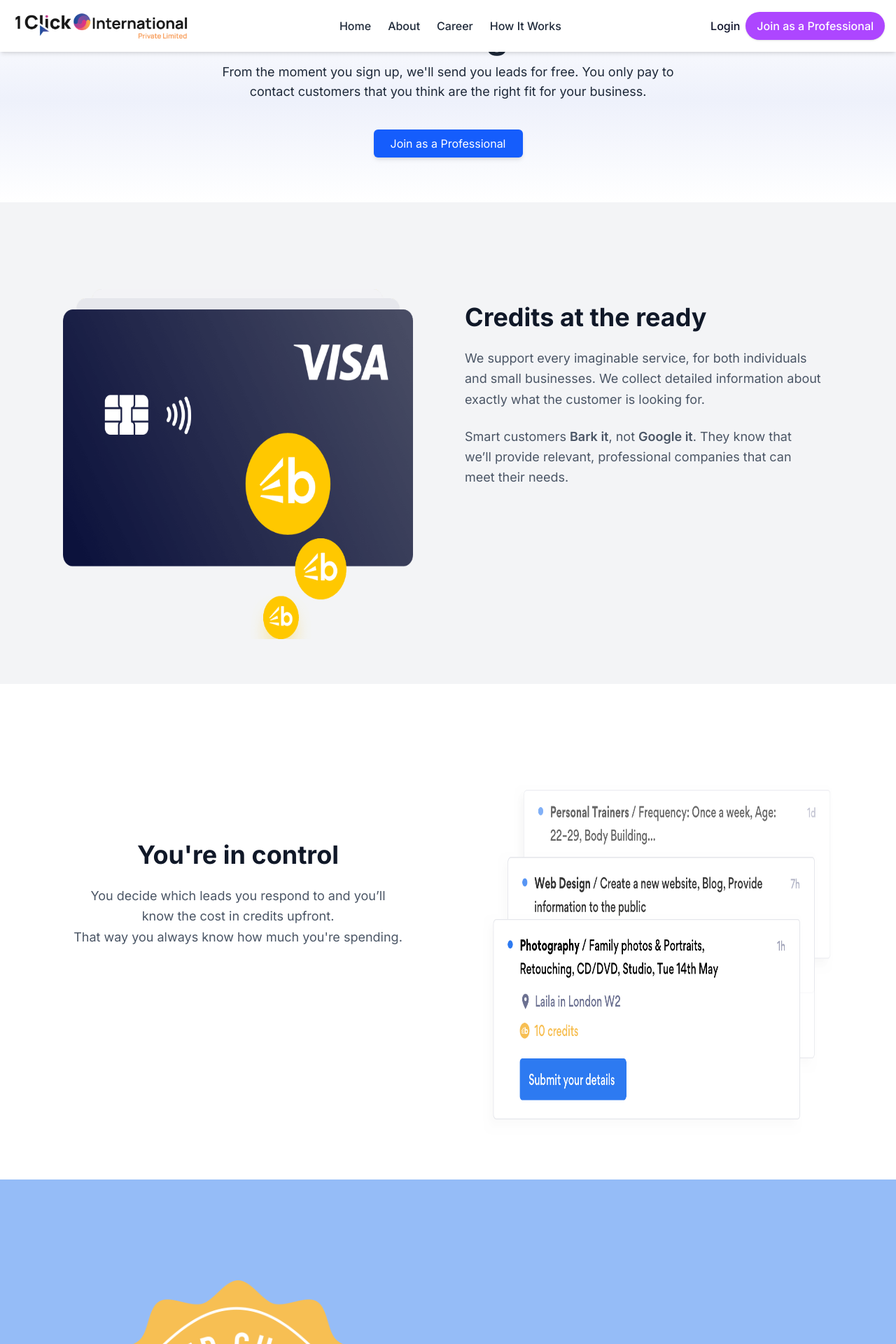
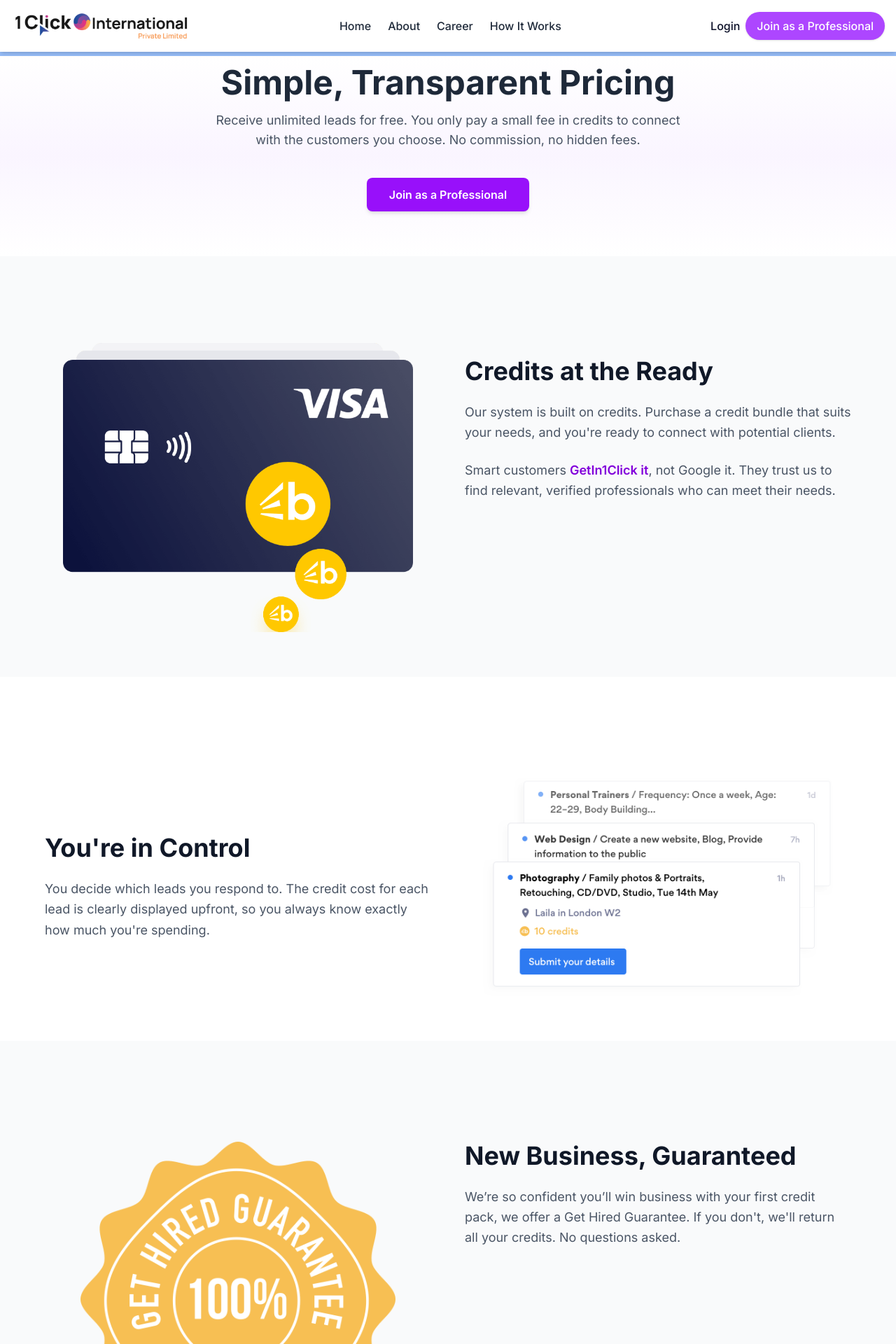
Before and after one commit to superAman07/Getin1click, a Next.js app: page /Pricing in a window 1280 px wide. Shown: the top 1920 px of the page at 70% size. Built offline with nearby package versions, Linux system fonts and the light colour scheme; no server answers; the database is empty.

Commit message:
update dpricing page

```diff
--- a/components/Pricing.tsx
+++ b/components/Pricing.tsx
@@ -1,112 +1,82 @@
-export default function Pricing(){
-    return(
+'use client'
+import Link from "next/link";
 
-        <div className="min-h-screen flex flex-col items-center justify-center  text-gray-800">
-               <section className="w-full bg-gradient-to-b from-white via-[#eef1fb] to-white py-16 flex flex-col items-center">
-     <h1 className=" font-bold " style={{fontSize : "50px", marginTop:"-50px"}}>Pricing</h1>
-          <p className="text-lg max-w-2xl text-center" style={{fontSize: "18px"}}>
-From the moment you sign up, we'll send you leads for free. You only pay to contact customers that you think are the right fit for your business.</p>
-
-      {/* Button */}
-      <button className="bg-blue-600 text-white px-6 py-2 rounded-md shadow-md hover:bg-blue-700 transition mt-10">
+export default function Pricing() {
+  return (
+    <div className="min-h-screen flex flex-col items-center justify-center text-gray-800 pt-20">
+      {/* Hero Section */}
+      <section className="w-full bg-gradient-to-b from-white via-purple-50 to-white py-16 flex flex-col items-center text-center px-4">
+        <h1 className="font-bold text-4xl sm:text-5xl" style={{ marginTop: "-50px" }}>
+          Simple, Transparent Pricing
+        </h1>
+        <p className="text-lg max-w-2xl mt-4 text-gray-600">
+          Receive unlimited leads for free. You only pay a small fee in credits to connect with the customers you choose. No commission, no hidden fees.
+        </p>
+        <Link href="/joinasprofessional" className="bg-purple-600 text-white px-8 py-3 rounded-lg shadow-md hover:bg-purple-700 transition mt-10 cursor-pointer font-semibold">
           Join as a Professional
-      </button>
-
-
+        </Link>
       </section>
 
-
-
-
-
-    <section className="w-full bg-gray-100 py-16 px-6 md:px-16 flex flex-col md:flex-row items-center md:items-start gap-12">
-      {/* Left Side Image */}
-      <div className="relative w-full md:w-1/2 flex justify-center mt-20">
+      {/* Section 1: Credits at the ready */}
+      <section className="w-full bg-gray-50 py-16 px-6 md:px-16 flex flex-col md:flex-row items-center md:items-start gap-12">
+        <div className="relative w-full md:w-1/2 flex justify-center mt-10 md:mt-20">
           <img
             src="/pricing-1.png"
-          alt="hiw-pro"
-          className=" w-full md:w-[500px] h-[500px]" style={{marginTop:"-20px"}}
+            alt="A professional reviewing leads"
+            className="w-full md:w-[500px] h-auto"
+            style={{ marginTop: "-20px" }}
           />
-
-
         </div>
-
-      {/* Right Side Text */}
-      <div className="w-full md:w-1/2 text-center md:text-left mt-20">
+        <div className="w-full md:w-1/2 text-center md:text-left mt-10 md:mt-20">
           <h2 className="text-3xl md:text-4xl font-bold text-gray-900 mb-6">
-
-Credits at the ready
+            Credits at the Ready
           </h2>
-        <p className="text-gray-600 leading-relaxed mb-6" style={{fontSize: "18px"}}>
-          We support every imaginable service, for both individuals <br /> and small
-          businesses. We collect detailed information
-           about <br />exactly what the
-          customer is looking for.
+          <p className="text-gray-600 leading-relaxed mb-6 text-lg">
+            Our system is built on credits. Purchase a credit bundle that suits your needs, and you're ready to connect with potential clients.
           </p>
-        <p className="text-gray-600 leading-relaxed" style={{fontSize: "18px"}}>
-          Smart customers <span className="font-semibold">Bark it</span>, not{" "}
-          <span className="font-semibold">Google it</span>. They know that <br /> we’ll
-          provide relevant, professional companies that can <br /> meet their needs.
+          <p className="text-gray-600 leading-relaxed text-lg">
+            Smart customers <span className="font-semibold text-purple-700">GetIn1Click it</span>, not Google it. They trust us to find relevant, verified professionals who can meet their needs.
           </p>
         </div>
       </section>
 
-
-       <section className="w-full bg-white py-16 px-6 md:px-16 flex flex-col md:flex-row items-center md:items-start gap-12">
-
-
-      {/* Right Side Text */}
-      <div className="w-full md:w-1/2 text-center md:text-Right mt-40">
+      {/* Section 2: You're in control */}
+      <section className="w-full bg-white py-16 px-6 md:px-16 flex flex-col-reverse md:flex-row items-center md:items-start gap-12">
+        <div className="w-full md:w-1/2 text-center md:text-left mt-10 md:mt-40">
           <h2 className="text-3xl md:text-4xl font-bold text-gray-900 mb-6">
-         You're in control
+            You're in Control
           </h2>
-        <p className="text-gray-600 leading-relaxed mb-6" style={{fontSize: "18px"}}>
-        You decide which leads you respond to and you’ll <br /> know the cost in credits upfront. <br /> That way you always know how much you're spending.
+          <p className="text-gray-600 leading-relaxed mb-6 text-lg">
+            You decide which leads you respond to. The credit cost for each lead is clearly displayed upfront, so you always know exactly how much you're spending.
           </p>
-
         </div>
-
-            {/* Left Side Image */}
-      <div className="relative w-full md:w-1/2 flex justify-center mt-20">
+        <div className="relative w-full md:w-1/2 flex justify-center mt-10 md:mt-20">
           <img
             src="/pricing-leads-GB.png"
-          alt="hiw-pro"
-          className="  w-full md:w-[500px] h-[500px]"
+            alt="A professional choosing a lead"
+            className="w-full md:w-[500px] h-auto"
           />
-
-
         </div>
       </section>
 
-
-       <section className="w-full bg-whitesmoke py-16 px-6 md:px-16 flex flex-col md:flex-row items-center md:items-start gap-12">
-      {/* Left Side Image */}
-      <div className="relative w-full md:w-1/2 flex justify-center mt-20">
+      {/* Section 3: Get Hired Guarantee */}
+      <section className="w-full bg-gray-50 py-16 px-6 md:px-16 flex flex-col md:flex-row items-center md:items-start gap-12">
+        <div className="relative w-full md:w-1/2 flex justify-center mt-10 md:mt-20">
           <img
             src="/ghg-pricing.png"
-          alt="hiw-pro"
-          className=" w-full md:w-[450px] h-[450px]"
+            alt="A guarantee seal"
+            className="w-full md:w-[450px] h-auto"
           />
-
-
         </div>
-
-      {/* Right Side Text */}
-      <div className="w-full md:w-1/2 text-center md:text-left mt-50">
+        <div className="w-full md:w-1/2 text-center md:text-left mt-10 md:mt-20">
           <h2 className="text-3xl md:text-4xl font-bold text-gray-900 mb-6">
-         New business <br />
-guaranteed
+            New Business, Guaranteed
           </h2>
-        <p className="text-gray-600 leading-relaxed mb-6" style={{fontSize: "18px"}}>
-          We’re so confident you’ll win business with your first <br /> credit pack, we’ll return all your credits if you <br /> don’t.
-No questions asked.
+          <p className="text-gray-600 leading-relaxed mb-6 text-lg">
+            We’re so confident you’ll win business with your first credit pack, we offer a Get Hired Guarantee. If you don't, we'll return all your credits. No questions asked.
           </p>
-
         </div>
       </section>
-
-
-
     </div>
   );
 }
```
Lines whose indentation alone changed are shown as unchanged.
